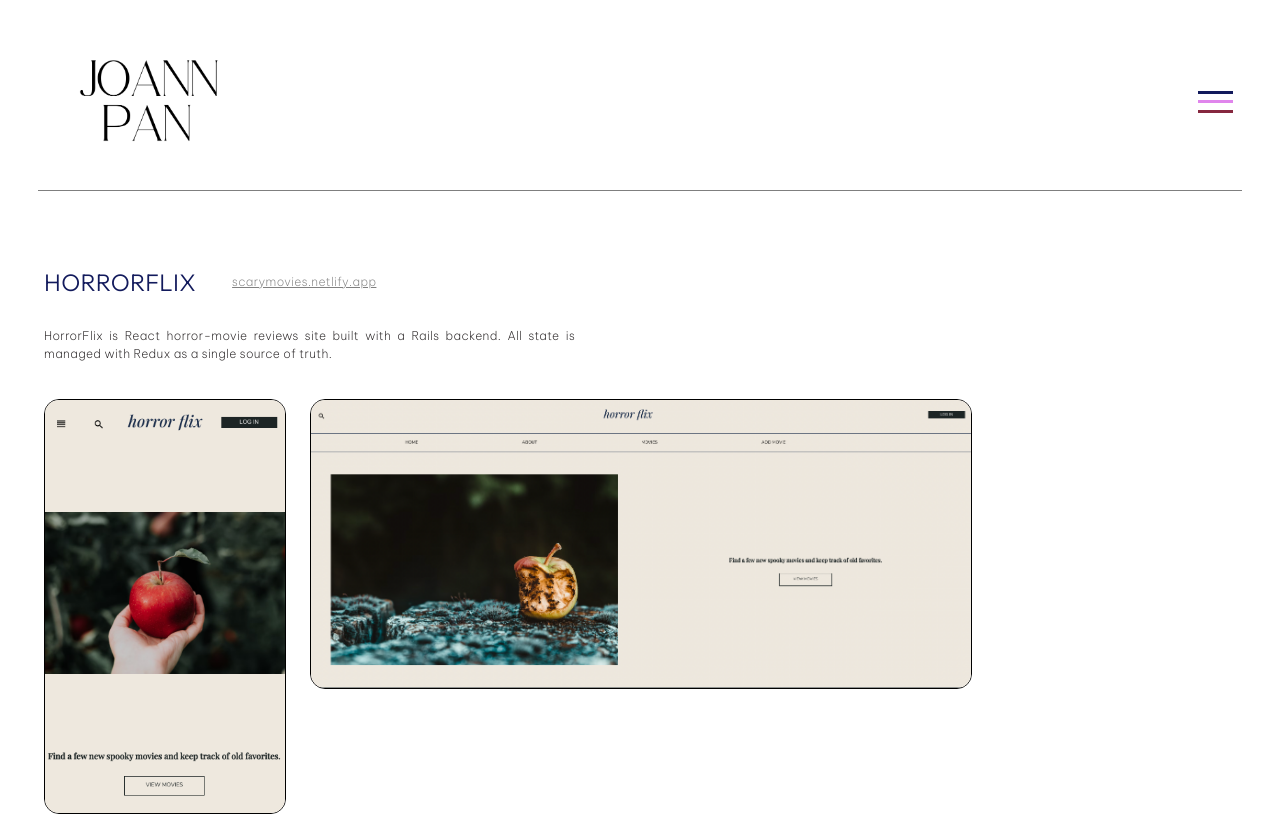
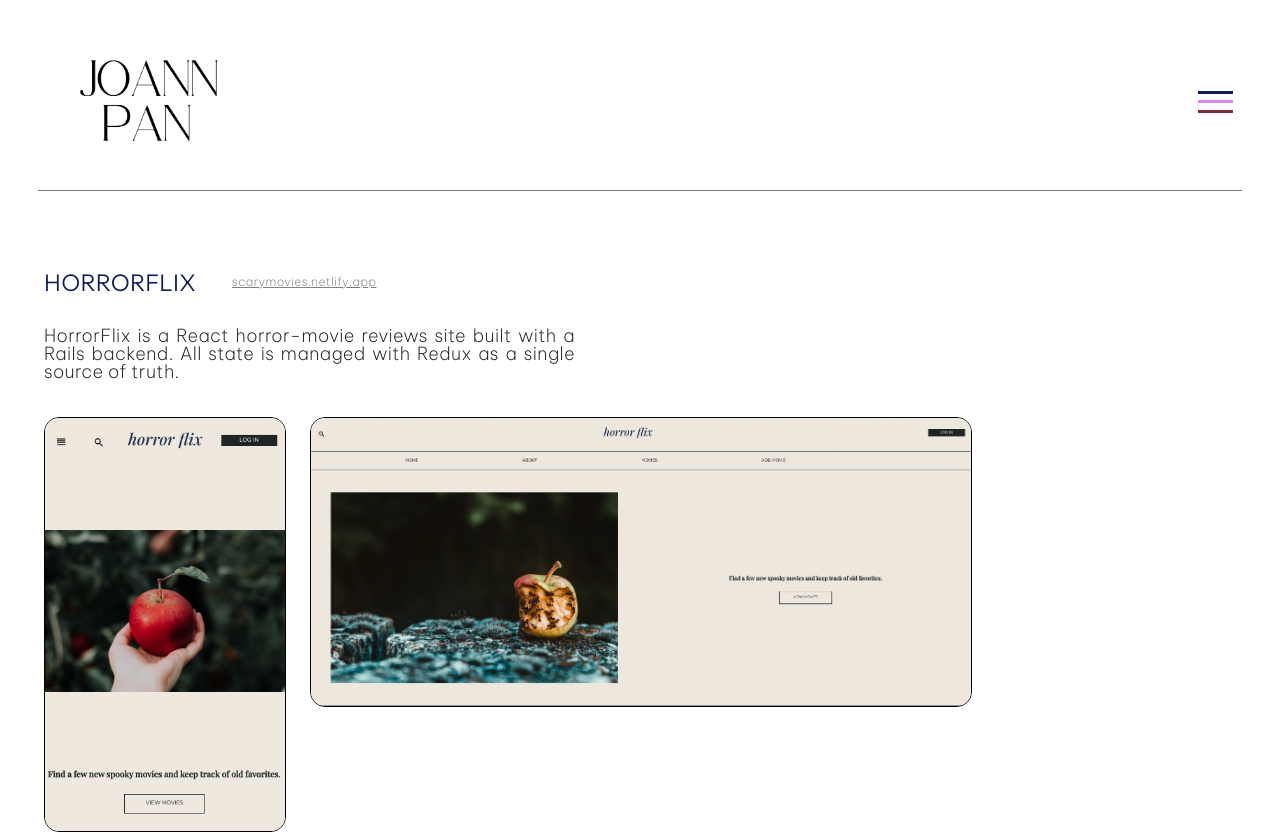
Before and after one commit to JLPinthecity/portfolio, a React (Create React App) app: page /code in a window 1280 px wide. Shown: the top 834 px of the page. Built offline with nearby package versions, Linux system fonts and the light colour scheme; a web font is replaced by a local one.

Commit message:
edit code page

```diff
--- a/src/components/Code.css
+++ b/src/components/Code.css
@@ -38,7 +38,7 @@
 .overview{
     width: 45%;
     text-align: justify;
-    font-size: 1rem;
+    font-size: 1.5rem;
 }
 
 .project img{
--- a/src/components/Code.js
+++ b/src/components/Code.js
@@ -20,7 +20,7 @@ function Code() {
             <br/>
 
             <div className="overview">
-            HorrorFlix is React horror-movie reviews site built with a Rails backend. All state is managed with Redux as a single source of truth.
+            HorrorFlix is a React horror-movie reviews site built with a Rails backend. All state is managed with Redux as a single source of truth.
             </div>
 
             <br/>
```
